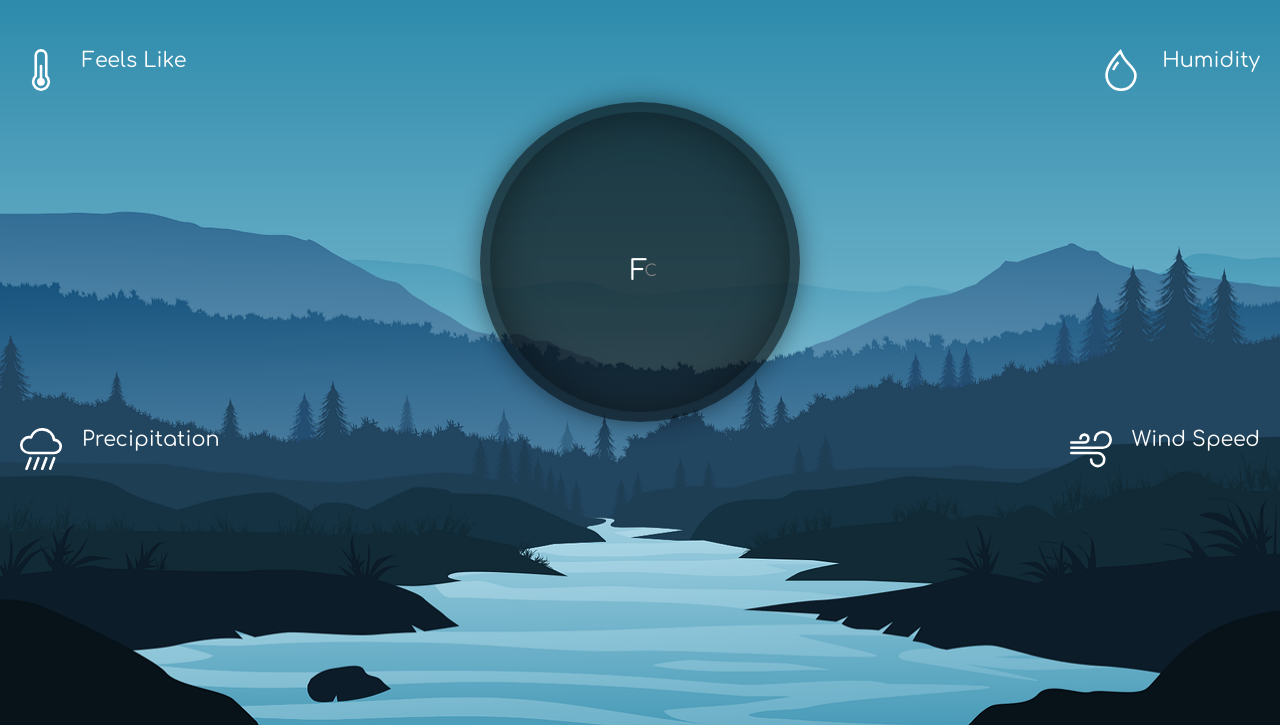
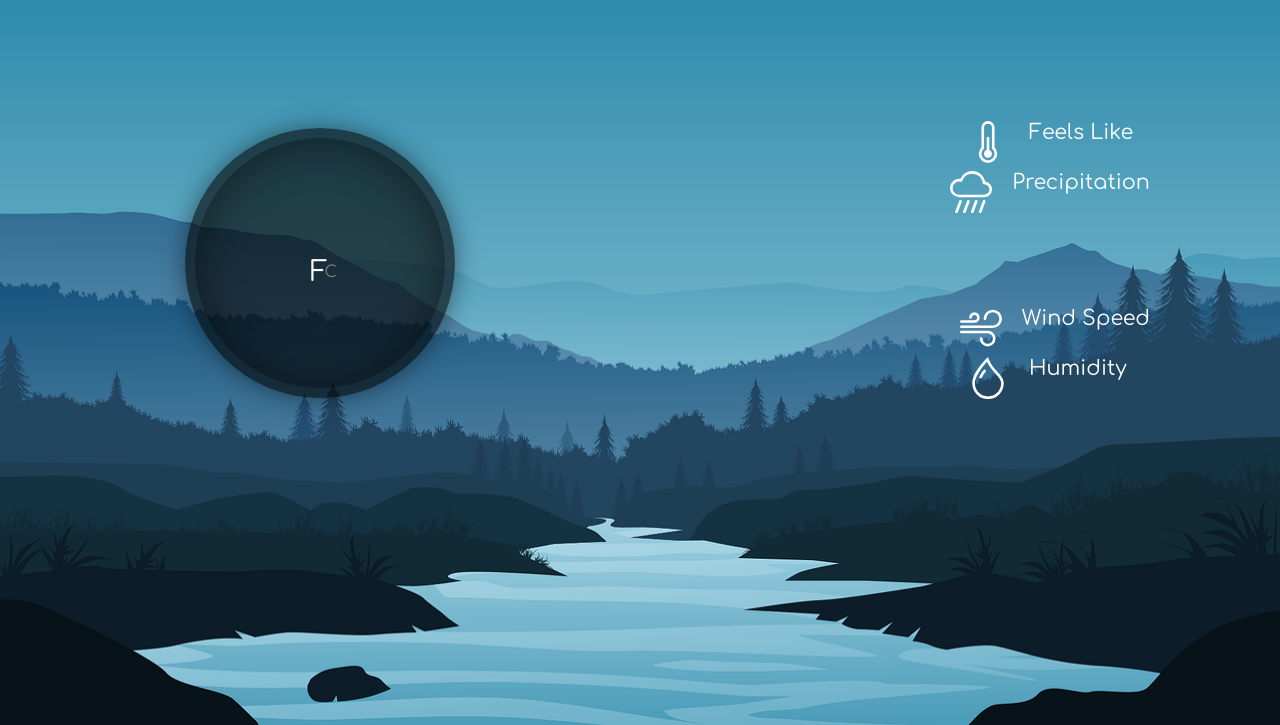
Before and after one commit to JoshBennett793/weather-app, a website built with webpack: page src/index.html in a window 1280 px wide. Shown: the part 75-800 px from the top of the page. Built offline with nearby package versions, Linux system fonts and the light colour scheme; no server answers.

Commit message:
Style desktop layout

```diff
--- a/src/components/menu/menu.css
+++ b/src/components/menu/menu.css
@@ -217,13 +217,13 @@ button {
 /* Small Viewport */
 @media screen and (min-width: 768px) {
   #content.menu-open {
-    transform: translateX(20%) scale(0.9);
+    transform: translateX(30%) scale(0.9);
   }
 }
 
 /* Widescreen */
 @media screen and (min-width: 1440px) {
   #content.menu-open {
-    transform: translateX(8%) scale(0.9);
+    transform: translateX(15%) scale(0.9);
   }
 }
--- a/src/components/weather/main-weather-ui.css
+++ b/src/components/weather/main-weather-ui.css
@@ -1,6 +1,6 @@
 main {
   grid-area: main;
-	height: 100%;
+	height: 80%;
   display: grid;
   padding: 0 20px;
 }
@@ -18,8 +18,8 @@ main {
 
 #circle-1 {
   padding: 10px;
-  height: 300px;
-  width: 300px;
+  height: 250px;
+  width: 250px;
   background-color: rgba(0, 0, 0, 0.6);
   border-radius: 50%;
   -webkit-box-shadow: 0px 0px 25px 0px rgba(0, 0, 0, 0.45);
@@ -29,7 +29,7 @@ main {
 
 #circle-2 {
   background-color: rgba(0, 0, 0, 0.05);
-  height: 300px;
+  height: 250px;
   border-radius: 50%;
   -webkit-box-shadow: inset 0px 0px 45px 0px rgba(0, 0, 0, 0.45);
   -moz-box-shadow: inset 0px 0px 45px 0px rgba(0, 0, 0, 0.45);
@@ -67,18 +67,10 @@ main {
 	color: gray;
 }
 
-#fahrenheit {
-
-}
-
 .selected {
 	pointer-events: none;
 	transform: scale(1.75);
 	color: white;
-}
-
-#celsius {
-
 }
 
 #bottom-level-data {
--- a/src/style.css
+++ b/src/style.css
@@ -11,7 +11,7 @@
 }
 
 html {
-	overflow: hidden;
+	overflow: auto;
 }
 
 #container {
@@ -33,3 +33,48 @@ html {
     'cards cards cards';
   grid-template-rows: repeat(2, auto) 250px;
 }
+
+/* For desktop */
+
+/* Small Viewport */
+@media screen and (min-width: 768px) {
+  main {
+    grid-template: '. main . . . data data';
+  }
+
+  #center-data {
+    grid-area: main;
+  }
+
+  #top-level-data,
+  #bottom-level-data {
+    grid-area: data;
+    flex-direction: column;
+    flex-wrap: wrap;
+    align-content: space-around;
+  }
+
+  #top-level-data {
+    display: flex;
+    justify-content: space-between;
+  }
+
+  #bottom-level-data {
+    display: flex;
+    justify-content: space-evenly;
+  }
+
+  #precipitation {
+    padding-top: 50px;
+  }
+
+  #wind-speed {
+    padding-bottom: 50px;
+  }
+
+  #bottom-cards-container,
+  #cards-wrapper {
+    width: 100vw;
+    justify-content: center;
+  }
+}
```
Also changed, not shown: dist/header.bundle.js, dist/index.bundle.js, dist/menu.bundle.js. Lines whose indentation alone changed are shown as unchanged.
